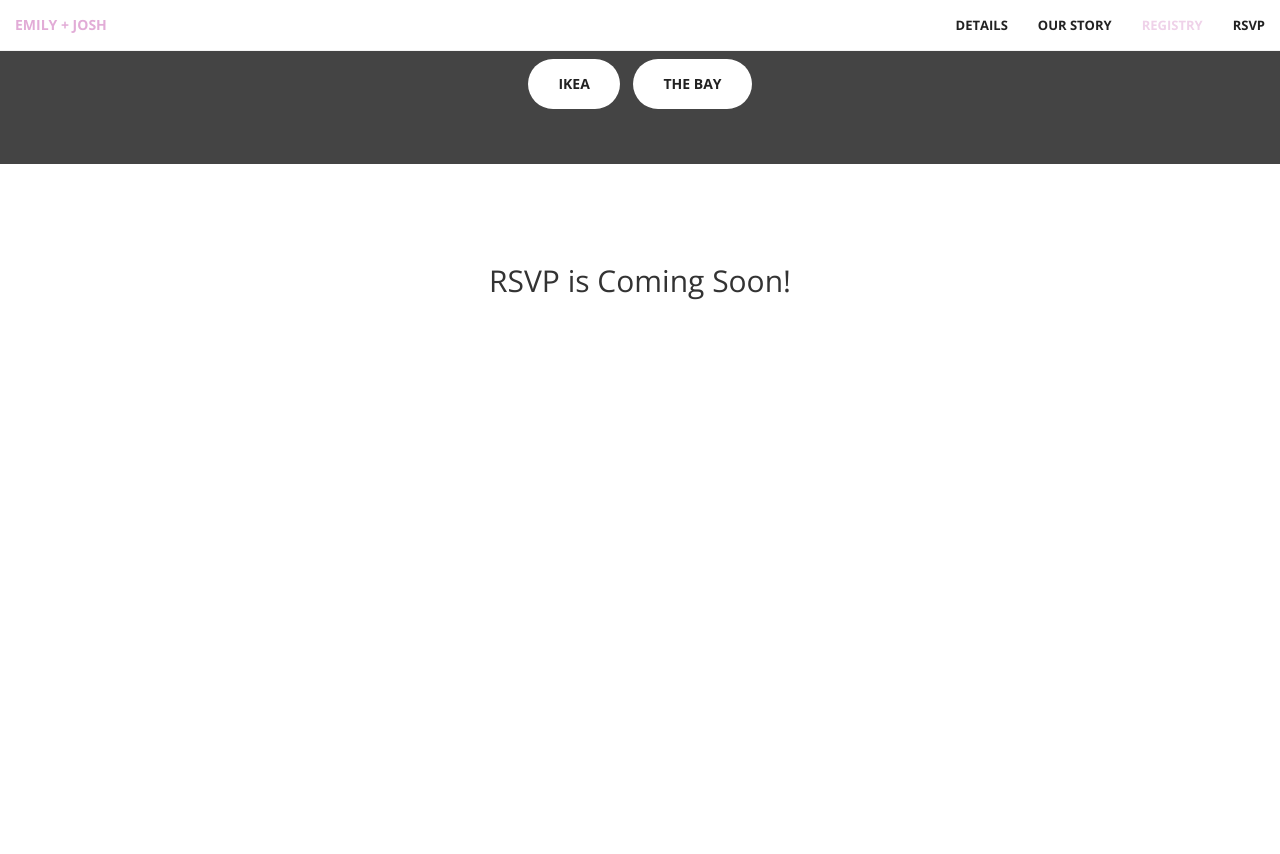
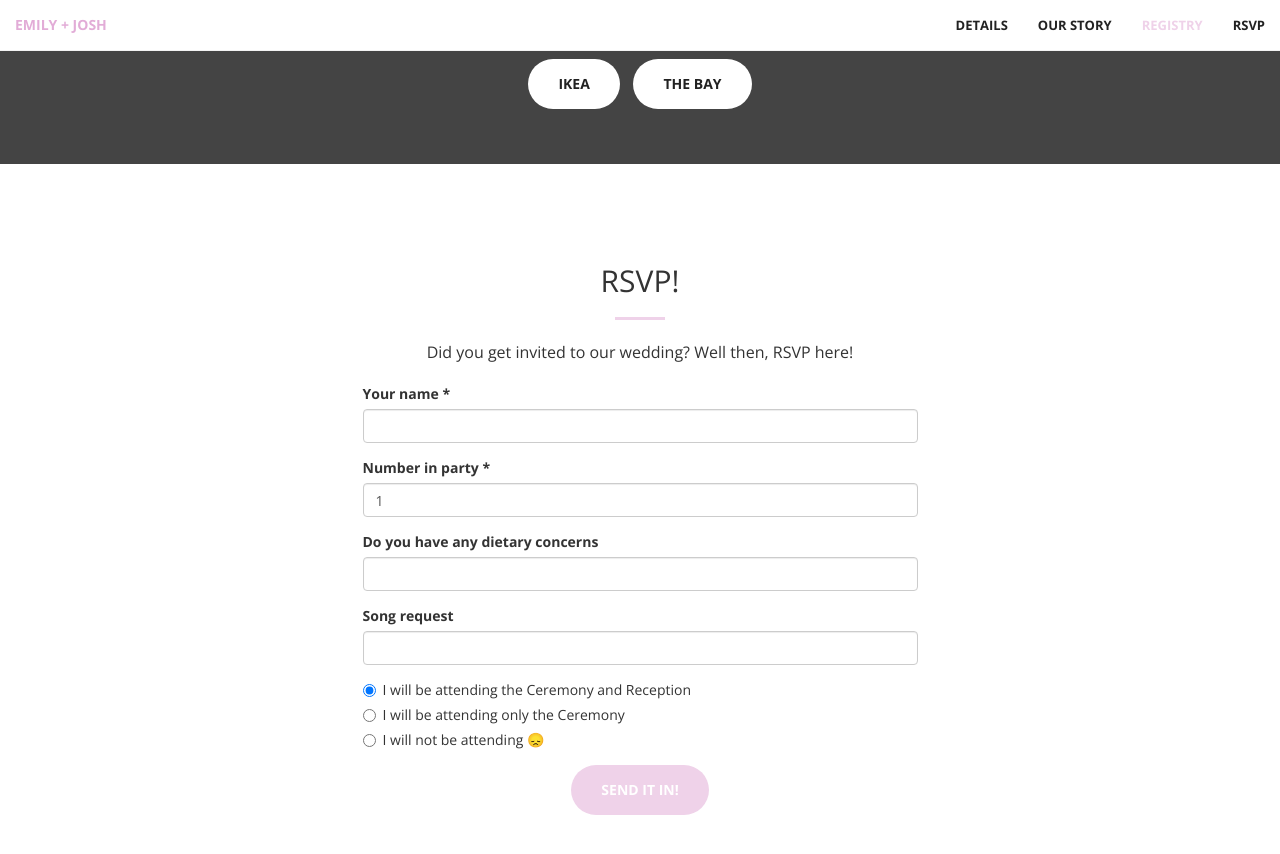
Before and after one commit to joshandrews/wedding, a Jekyll site: the page built from index.html, in a window 1280 px wide and 900 px high, scrolled down 2479 px. Shown: the top 854 px of the window. Built offline with Jekyll 4.4.1, drawn with Linux system fonts in a browser that asks for light colours; nearby versions of some CDN libraries; before the commit the page ends 2896 px from its top, so only the background shows below that.

Commit message:
Add RSVP

```diff
--- a/_layouts/default.html
+++ b/_layouts/default.html
@@ -76,12 +76,7 @@
     </aside>
 
     <section id="rsvp">
-        <div class="container text-center">
-            <div class="call-to-action">
-                <h2>RSVP is Coming Soon!</h2>
-            </div>
-        </div>
-        <!-- <div class="container">
+        <div class="container">
             <div class="row">
                 <div class="col-lg-8 col-lg-offset-2 text-center">
                     <h2 class="section-heading">RSVP!</h2>
@@ -138,7 +133,7 @@
                     <p>Awesome! We got your response! 😄</p>
                 </div>
             </div>
-        </div> -->
+        </div>
     </section>
 
     <!-- jQuery -->
```
